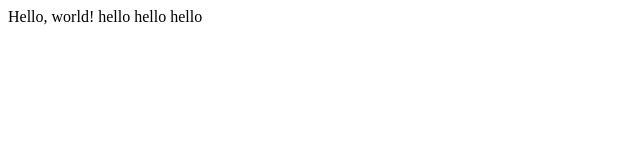
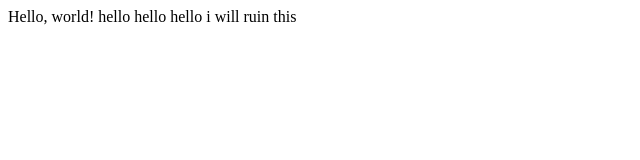
Before and after one commit to mwkgit/project0, a plain HTML site: page index.html in a window 1280 px wide. Shown: the whole page, without its empty margins (0-640 px from the left). Drawn offline with Linux system fonts and the light colour scheme.

Commit message:
Update index.html

```diff
--- a/index.html
+++ b/index.html
@@ -4,6 +4,6 @@
         <title>My Webpage</title>
     </head>
     <body>
-        Hello, world! hello hello hello
+        Hello, world! hello hello hello i will ruin this
     </body>
 </html>
```
